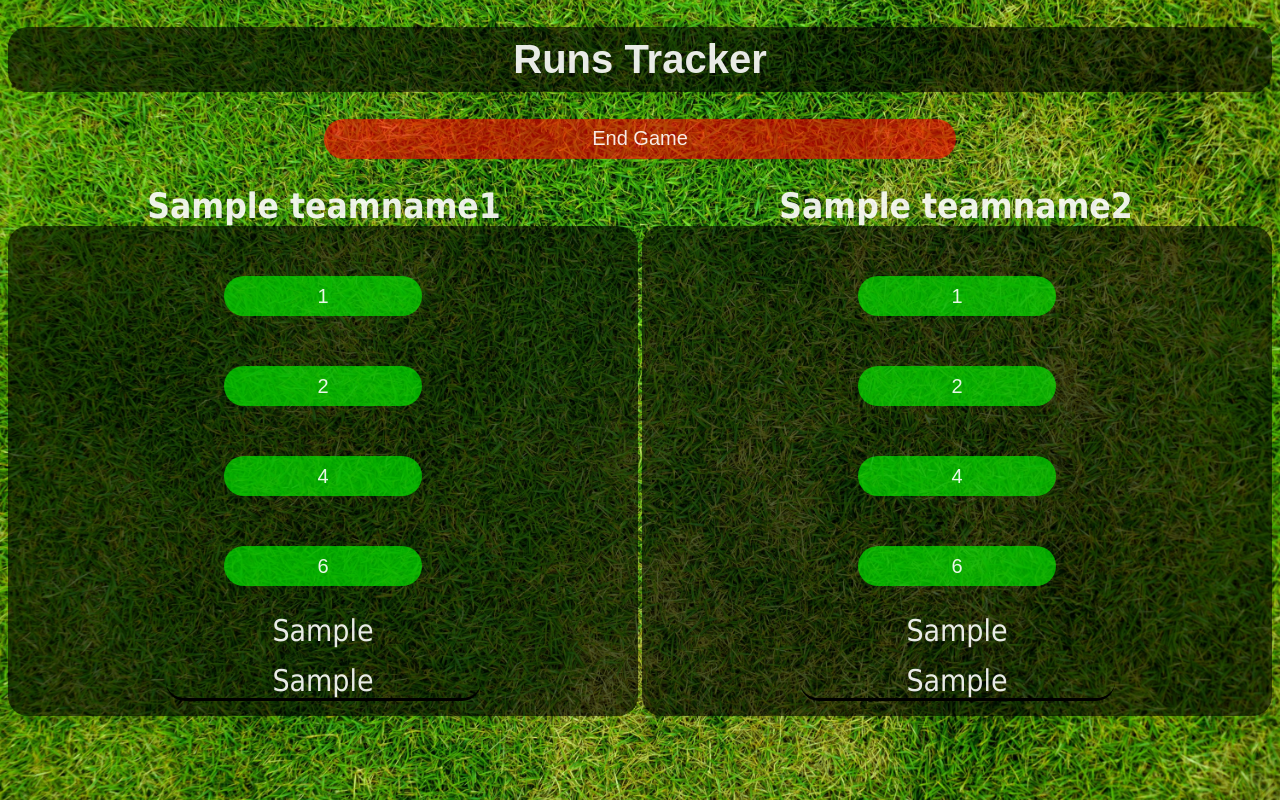
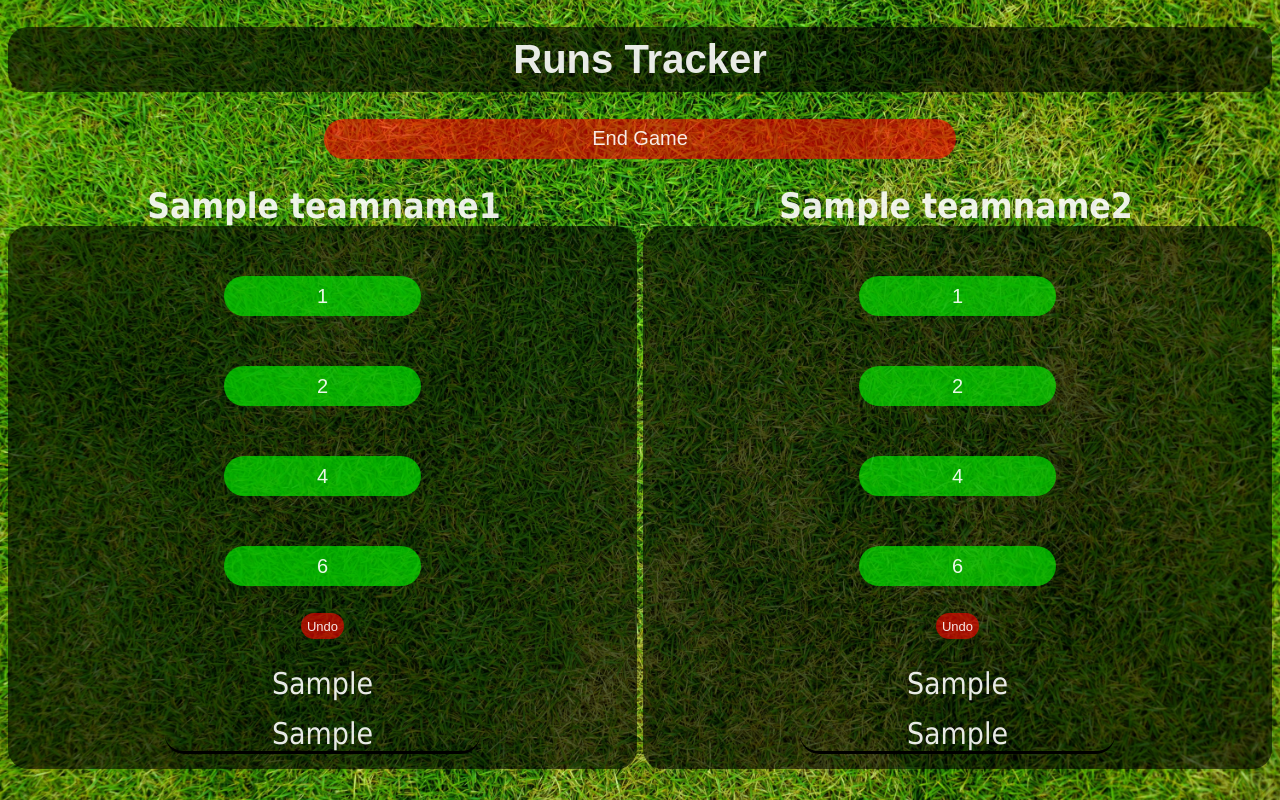
Before and after one commit to shahrukh-saeed/runs-tracker-old, a Flask app: template templates/game.html in a window 1280 px wide. Run offline with Flask 3, Linux system fonts and the light colour scheme; the template is opened without the code that fills it: most values are stand-ins (such as "Sample title", 1, 10 or a date in 2020).

Commit message:
Undo/Delete Features for Game and Runs Unique Username Required Matching Passwords Required

```diff
--- a/app.py
+++ b/app.py
@@ -19,10 +19,23 @@ def newAccount():
 def confirmAccount():
     ACCOUNTS = load_acc_from_db()
 
-    ACCOUNTS.append(request.form)
+    for acc in ACCOUNTS:
+        if acc['username'] == request.form['username']:
+            flash('Username Taken')
+            return render_template('newaccount.html')
 
-    add_acc_in_db(ACCOUNTS)
-    return render_template('home.html')
+    if request.form['password'] == request.form['confirm_password']:
+        ACCOUNTS.append({
+            'username': request.form['username'],
+            'password': request.form['password']
+        })
+        add_acc_in_db(ACCOUNTS)
+        return render_template('home.html')
+
+    flash('Passwords Do Not Match')
+    return render_template('newaccount.html')
+
+
 
 @app.route("/tracker", methods=['post', 'get'])
 def tracker():
@@ -84,6 +97,18 @@ def game():
     add_game_in_db(username, GAMES)
     return render_template('game.html', teamname1=teamname1, teamname2=teamname2, team1=0, team2=0, runs1=[], runs2=[], id=id, username=username)
 
+@app.route("/tracker/resume", methods=['post', 'get'])
+def gameResume():
+    GAMES = load_games_from_db()
+    username = request.form['username']
+    id = request.form['id']
+
+    for elem in GAMES:
+        if elem['username'] == username:
+            for game in elem['games']:
+                if game['id'] == id:
+                    return render_template('game.html', teamname1=game['teamname1'], teamname2=game['teamname2'], team1=game['team1'], team2=game['team2'], runs1=game['runs1'], runs2=game['runs2'], id=id, username=username)
+
 @app.route("/tracker/game/add", methods=['post', 'get'])
 def trackerGameRun():
     GAMES = load_games_from_db()
@@ -107,5 +132,49 @@ def trackerGameRun():
                         add_game_in_db(username, GAMES)
                         return render_template('game.html', teamname1=game['teamname1'], teamname2=game['teamname2'], team1=game['team1'], team2=game['team2'], runs1=game['runs1'], runs2=game['runs2'], id=id, username=username)
 
+@app.route("/tracker/game/undo", methods=['post', 'get'])
+def trackerGameRunUndo():
+    GAMES = load_games_from_db()
+    id = request.form['id']
+    team = request.form['team']
+    username = request.form['username']
+
+    for elem in GAMES:
+        if elem['username'] == username:
+            for game in elem['games']:
+                if str(game['id']) == id:
+                    if team == "team1":
+                        if len(game['runs1']) > 0:
+                            game['team1'] -= game['runs1'].pop()
+                        else:
+                            return render_template('game.html', teamname1=game['teamname1'], teamname2=game['teamname2'], team1=game['team1'], team2=game['team2'], runs1=game['runs1'], runs2=game['runs2'], id=id, username=username)
+                        add_game_in_db(username, GAMES)
+                        return render_template('game.html', teamname1=game['teamname1'], teamname2=game['teamname2'], team1=game['team1'], team2=game['team2'], runs1=game['runs1'], runs2=game['runs2'], id=id, username=username)
+                    elif team == "team2":
+                        if len(game['runs2']) > 0:
+                            game['team2'] -= game['runs2'].pop()
+                        else:
+                            return render_template('game.html', teamname1=game['teamname1'], teamname2=game['teamname2'], team1=game['team1'], team2=game['team2'], runs1=game['runs1'], runs2=game['runs2'], id=id, username=username)
+                        add_game_in_db(username, GAMES)
+                        return render_template('game.html', teamname1=game['teamname1'], teamname2=game['teamname2'], team1=game['team1'], team2=game['team2'], runs1=game['runs1'], runs2=game['runs2'], id=id, username=username)
+
+@app.route("/tracker/delete", methods=['post', 'get'])
+def trackerGameDel():
+    GAMES = load_games_from_db()
+    id = request.form['id']
+    username = request.form['username']
+    orig_games = []
+
+    for elem in GAMES:
+        if elem['username'] == username:
+            orig_games = elem['games']
+            for game in elem['games']:
+                if str(game['id']) == id:
+                    elem['games'].remove(game)
+                    add_game_in_db(username, GAMES)
+                    return render_template('tracker.html', games=reversed(elem['games']), username=username)
+
+    return render_template('tracker.html', games=reversed(orig_games), username=username)
+
 if __name__ == "__main__":
     app.run(host='0.0.0.0', debug=True)
--- a/static/styles.css
+++ b/static/styles.css
@@ -173,11 +173,11 @@ input[type="button"] {
 }
 
 #right-box {
-    margin-left: 2px;
+    margin-left: 3px;
 }
 
 #left-box {
-    margin-right: 2px;
+    margin-right: 3px;
 }
 
 .runs {
@@ -214,3 +214,25 @@ input[type="button"] {
 #cancelbutton {
     background-color: rgba(255, 0, 0, 0.6);
 }
+
+#deletebutton {
+    margin-top: 0px;
+    background-color: rgba(255, 0, 0, 0.6);
+    font-size: small;
+    width: 100px;
+}
+
+#resumebutton {
+    margin-top: 20px;
+    background-color: rgba(0, 0, 0, 0.6);
+    font-size: small;
+    width: 100px;
+}
+
+.undobutton {
+    margin-top: 26.8px !important;
+    margin-bottom: 26.8px !important;
+    background-color: rgba(255, 0, 0, 0.6) !important;
+    font-size: small !important;
+    width: fit-content !important;
+}
--- a/templates/game.html
+++ b/templates/game.html
@@ -44,12 +44,18 @@
                 <input type="hidden" name="runs" value="4"/>
                 <input class="runbutton" type="submit" value="4"/>
             </form>
-            <form class="lastrunbutton" method="post" action='/tracker/game/add'>
+            <form method="post" action='/tracker/game/add'>
                 <input type="hidden" name="team" value="team1"/>
                 <input type="hidden" name="id" value="{{id}}"/>
                 <input type="hidden" name="username" value="{{username}}"/>
                 <input type="hidden" name="runs" value="6"/>
                 <input class="runbutton" type="submit" value="6"/>
+            </form>
+            <form id="undoform" method="post" onsubmit="return confirm('Are you sure?');" action='/tracker/game/undo'>
+                <input type="hidden" name="team" value="team1"/>
+                <input type="hidden" name="id" value="{{id}}"/>
+                <input type="hidden" name="username" value="{{username}}"/>
+                <input class="undobutton" type="submit" value="Undo"/>
             </form>
 
             <div> {{ team1 }} </div>
@@ -81,12 +87,18 @@
                 <input type="hidden" name="runs" value="4"/>
                 <input class="runbutton" type="submit" value="4"/>
             </form>
-            <form class="lastrunbutton" method="post" action='/tracker/game/add'>
+            <form method="post" action='/tracker/game/add'>
                 <input type="hidden" name="team" value="team2"/>
                 <input type="hidden" name="id" value="{{id}}"/>
                 <input type="hidden" name="username" value="{{username}}"/>
                 <input type="hidden" name="runs" value="6"/>
                 <input class="runbutton" type="submit" value="6"/>
+            </form>
+            <form method="post" onsubmit="return confirm('Are you sure?');" action='/tracker/game/undo'>
+                <input type="hidden" name="team" value="team2"/>
+                <input type="hidden" name="id" value="{{id}}"/>
+                <input type="hidden" name="username" value="{{username}}"/>
+                <input class="undobutton" type="submit" value="Undo"/>
             </form>
 
 
```
Also changed, not shown: templates/newaccount.html (+5 -2 lines), templates/tracker.html (+10 -0 lines).
